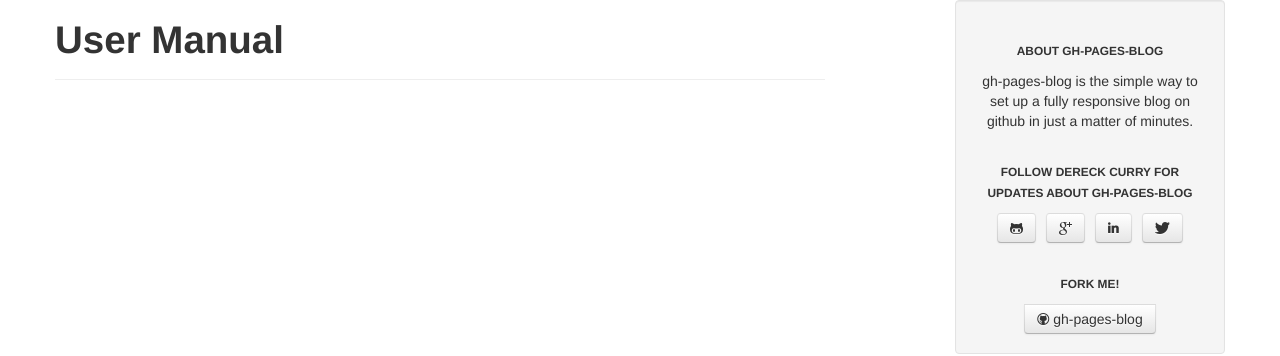
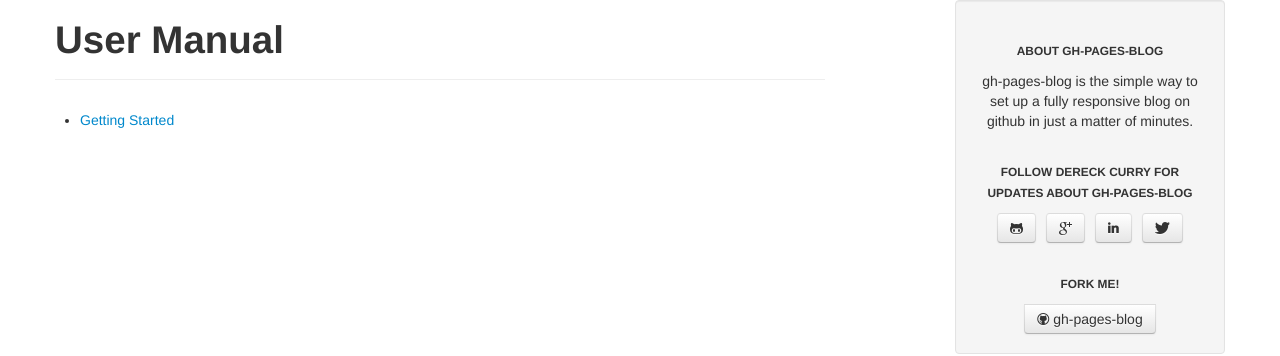
Before and after one commit to thedereck/gh-pages-blog, a Jekyll site: the page built from user_manual.md, in a window 1280 px wide. Shown: the part 132-488 px from the top of the page. Built offline with Jekyll 4.4.1, drawn with Linux system fonts in a browser that asks for light colours; comment, search, counter and statistics services are not loaded.

Commit message:
Starting the User Manual

```diff
--- a/user_manual.md
+++ b/user_manual.md
@@ -3,3 +3,5 @@ layout : page
 title : User Manual
 order : 1
 ---
+
+* [Getting Started]({{ site.url }}/getting_started.html)
```
